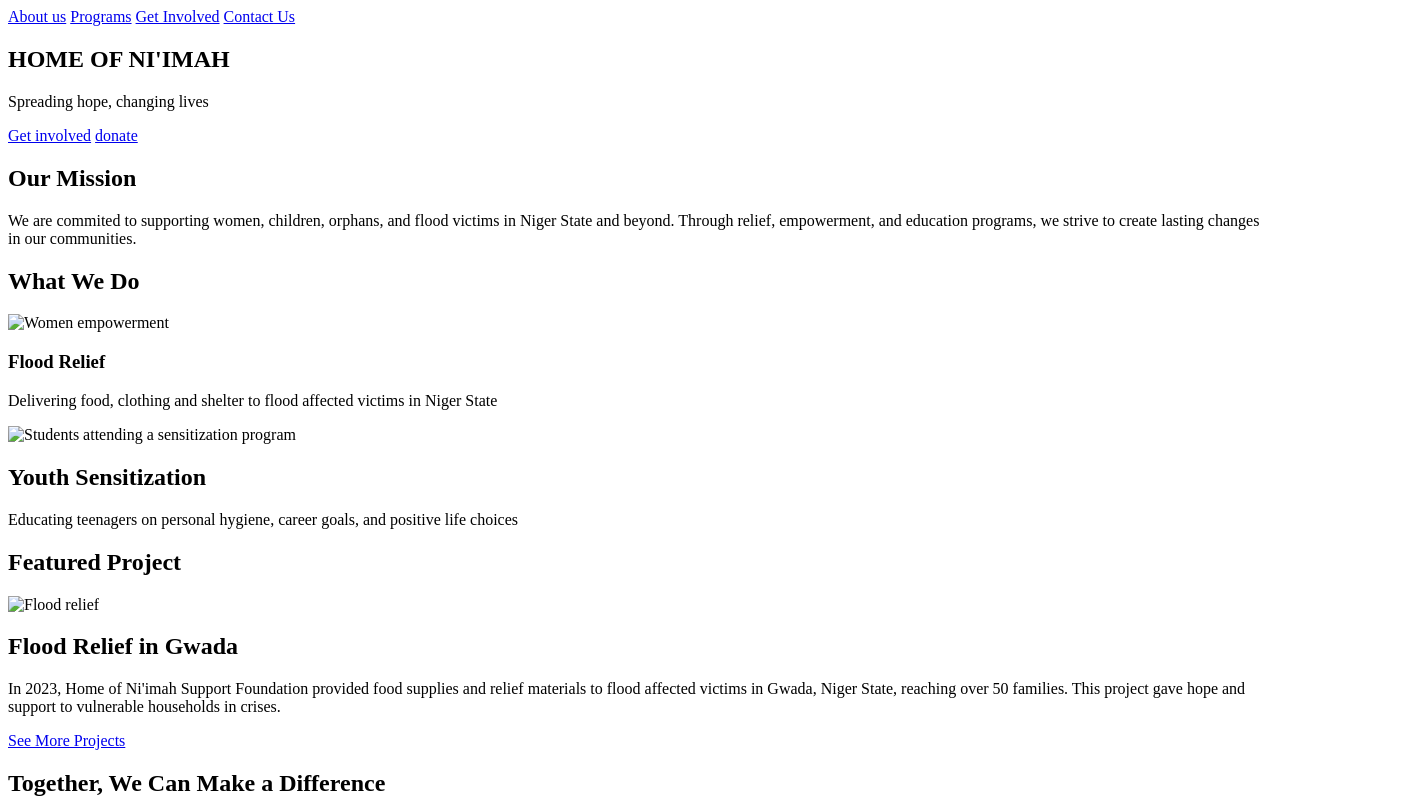
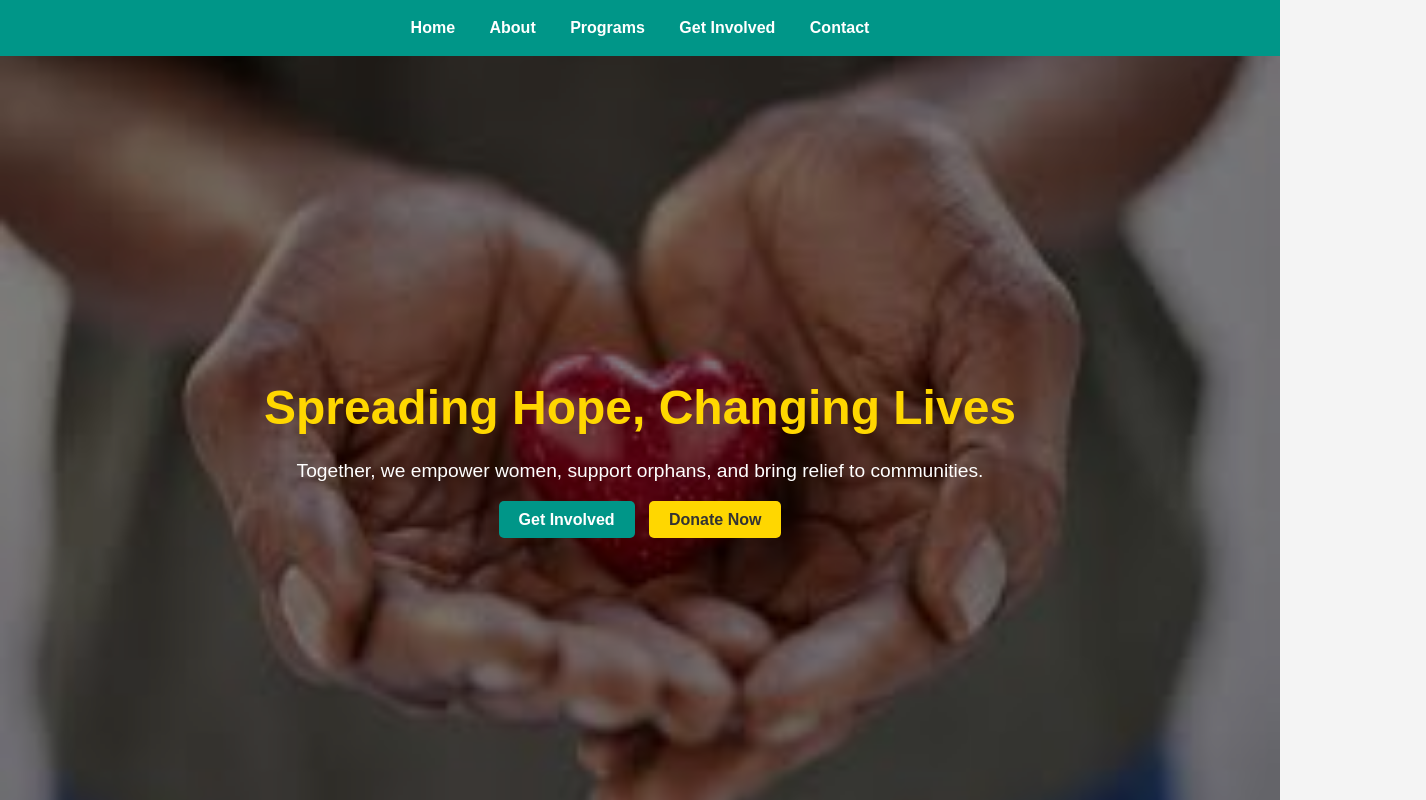
Before and after one commit to aishamidris/HON-NGO-website, a plain HTML site: page index.html in a window 1280 px wide. Shown: the top 800 px of the page, 1426 px wide, since content can reach past the window. Drawn offline with Linux system fonts and the light colour scheme.

Commit message:
color pallet

```diff
--- a/index.html
+++ b/index.html
@@ -4,26 +4,31 @@
     <meta charset="UTF-8">
     <meta name="viewport" content="width=device-width, initial-scale=1.0">
     <title>Home of Ni'imah</title>
+    <link rel="stylesheet" href="style.css">
 </head>
 <body>
-    <!--nav bar-->
-    <header>
-    <nav>
-        <a href="about.html">About us</a>
-        <a href="programs.html">Programs</a>
-        <a href="get-involved.html">Get Involved</a>
-        <a href="contact.html">Contact Us</a>
-    </nav>
-    </header>
+    <main>
+        <!--Navbar -->
+        <header class="header">
+            <div class="logo">Home of Ni'imah</div>
+            <nav class="navbar">
+                <a href="index.html">Home</a>
+                <a href="about.html">About</a>
+                <a href="programs.html">Programs</a>
+                <a href="get-involved.html">Get Involved</a>
+                <a href="contact.html">Contact</a>
+            </nav>
+            <!-- Hamburger (only visible on mobile) -->
+             <div class="menu-toggle">☰</div>
+        </header>
 
-    <main>
-        <!--Hero section-->
+        <!--Hero Section -->
         <section class="hero">
             <div class="hero-content">
-                <h1>HOME OF NI'IMAH</h1>
-                <P>Spreading hope, changing lives</P>
-                <a href="get-involved.html" class="btn-primary">Get involved</a>
-                <a href="donate.html" class="btn-secondary">donate</a>
+                <h1>Spreading Hope, Changing Lives</h1>
+                <p>Together, we empower women, support orphans, and bring relief to communities.</p>
+                <a href="get-involved.html" class="btn-primary">Get Involved</a>
+                <a href="donate.html" class="btn-secondary">Donate Now</a>
             </div>
         </section>
 
@@ -40,12 +45,12 @@
             <h2>What We Do</h2>
             <div class="cards">
                 <div class="card">
-                    <img src="assets/images/women.png" alt="Women empowerment">
+                    <img src="assets/images/gwada1.jpg" alt="Women empowerment">
                     <h3>Flood Relief</h3>
                     <p>Delivering food, clothing and shelter to flood affected victims in Niger State</p>
                 </div>
                 <div class="card">
-                    <img src="assets/images/youth.png" alt="Students attending a sensitization program">
+                    <img src="assets/images/bosso1.jpg" alt="Students attending a sensitization program">
                     <h2>Youth Sensitization</h2>
                     <p>Educating teenagers on personal hygiene, career goals, and positive life choices</p>
                 </div>
@@ -55,7 +60,7 @@
     <section class="featured-project">
         <h2>Featured Project</h2>
         <article>
-            <img src="asssets/images/gwada.png" alt="Flood relief">
+            <img src="assets/images/gwada2.jpg" alt="Flood relief">
             <div>
                 <h2>Flood Relief in Gwada</h2>
                 <p>
@@ -89,5 +94,7 @@
         </div>
         </main>
     </footer>
+
+  <script src="script.js"></script>
 </body>
 </html>
--- /dev/null
+++ b/style.css
@@ -0,0 +1,138 @@
+/*Root variables*/
+:root {
+    --primary: #009688;
+    --secondary: #FFD700;
+    --background-light: #F4F4F4;
+    --background-dark: #06363F;
+    --text-dark: #333333;
+    --text-light: #ffffff;
+    --overlay: rgba(0, 0, 0, 0.5);
+    --card-bg: #ffffff;
+}
+
+/*GLOBAL STYLES*/
+* {
+    margin: 0;
+    padding: 0;
+    box-sizing: border-box;
+}
+
+body {
+    font-family: 'poppins', sans-serif;
+    line-height: 1.6;
+    color: var(--text-dark);
+    background-color: var(--background-light);
+    overflow-x: hidden;
+}
+
+/*HERO SECTION*/
+.hero {
+    position: relative;
+    background:  url("assets/images/bkg2.jpg") center/cover no-repeat;
+    height: 100vh;
+    display: flex;
+    align-items: center;
+    justify-content: center;
+    text-align: center;
+    color: var(--text-light);
+}
+
+.hero::after {
+    content: "";
+    position: absolute;
+    top: 0;
+    left: 0;
+    width: 100%;
+    height: 100%;
+    background: var(--overlay);
+}
+
+.hero-content {
+    position: relative;
+    z-index: 2;
+}
+
+.hero h1 {
+    font-size: 3rem;
+    color: var(--secondary);
+}
+
+.hero p {
+    margin: 10px 0 20px;
+    font-size: 1.2rem;
+}
+
+.btn-primary,
+.btn-secondary {
+    padding: 10px 20px;
+    border: none;
+    border-radius: 5px;
+    text-decoration: none;
+    font-weight: bold;
+    margin: 5px;
+    cursor: pointer;
+}
+
+.btn-primary {
+    background: var(--primary);
+    color: var(--text-light);
+}
+
+.btn-secondary {
+    background: var(--secondary);
+    color: var(--text-dark);
+}
+
+/*NAVBAR*/
+nav {
+    position: fixed;
+    top: 0;
+    width: 100%;
+    background: var(--primary);
+    padding: 15px;
+    text-align: center;
+    z-index: 1000;
+}
+
+nav a {
+    color: var(--text-light);
+    margin: 0 15px;
+    text-decoration: none;
+    font-weight: bold;
+}
+
+nav a:hover {
+    color: var(--secondary);
+}
+
+/*SECTION LAYOUTS (MISSION, PROGRAMS, ABOUT , GET-INVOLVED AND CONTACT)*/
+section{
+    padding: 60px 20px;
+    text-align: center;
+}
+
+.cards {
+    display: grid;
+    grid-template-columns: repeat(auto-fit, minmax(250px, 1fr));
+    gap: 20px;
+    margin-top: 20px;
+}
+
+.card {
+    background: var(--card-bg);
+    padding: 20px;
+    border-radius: 10px;
+    box-shadow: 0 4px 8px rgba(0, 0, 0, 0.1);
+    transition: transform 0.3s ease;
+}
+
+.card:hover {
+    transform: translateY(-5px);
+}
+
+footer {
+    background: var(--background-dark);
+    color: var(--text-light);
+    padding: 20px;
+    text-align: center;
+}
```
Also changed, not shown: about.html (+1 -0 lines), contact.html (+1 -0 lines), get-involved.html (+1 -0 lines), programs.html (+1 -0 lines), assets/images/bkg.jpg (added), assets/images/bkg2.jpg (added), assets/images/bosso1.jpg (added), assets/images/bosso2.jpg (added), assets/images/chanchaga.jpg (added), assets/images/chanchaga1.jpg (added), assets/images/farmcntr.jpg (added), assets/images/gwada1.jpg (added), assets/images/gwada2.jpg (added), donate.js (added), 2 more files, 1 other file.
